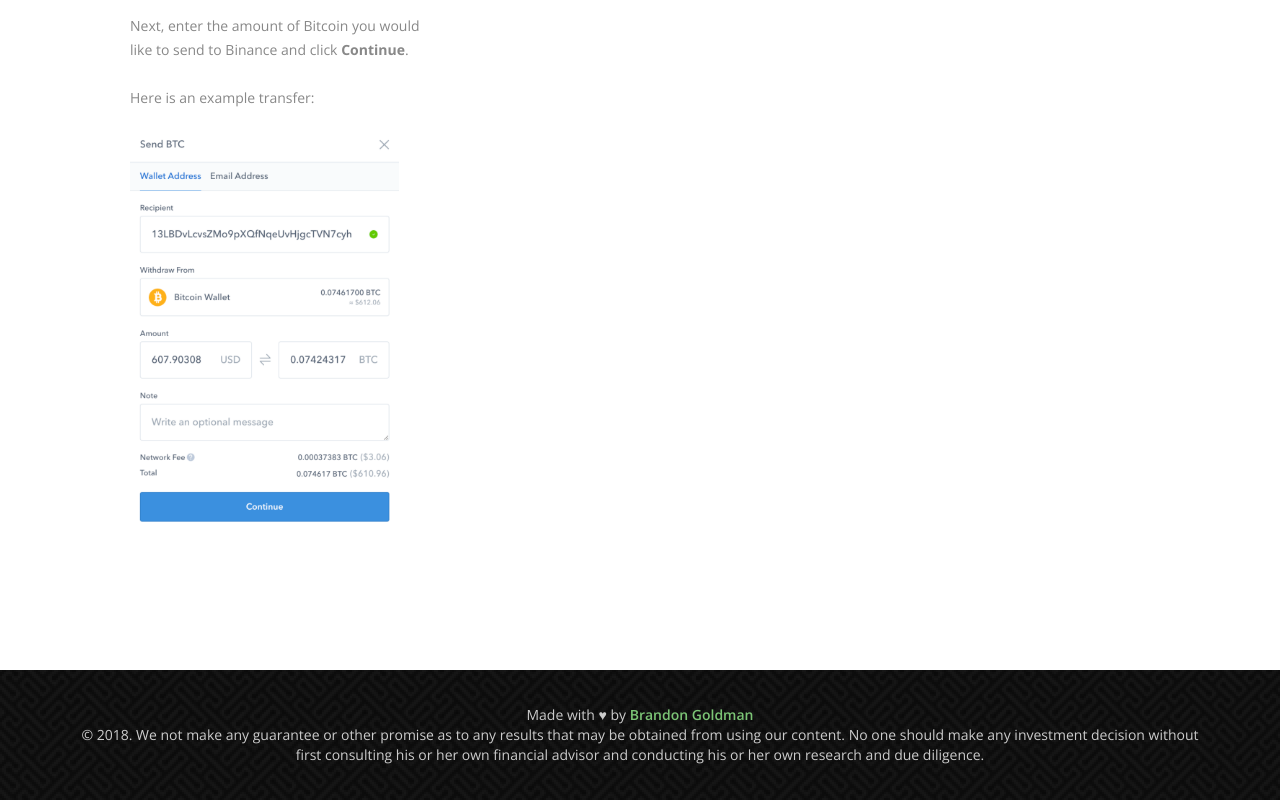
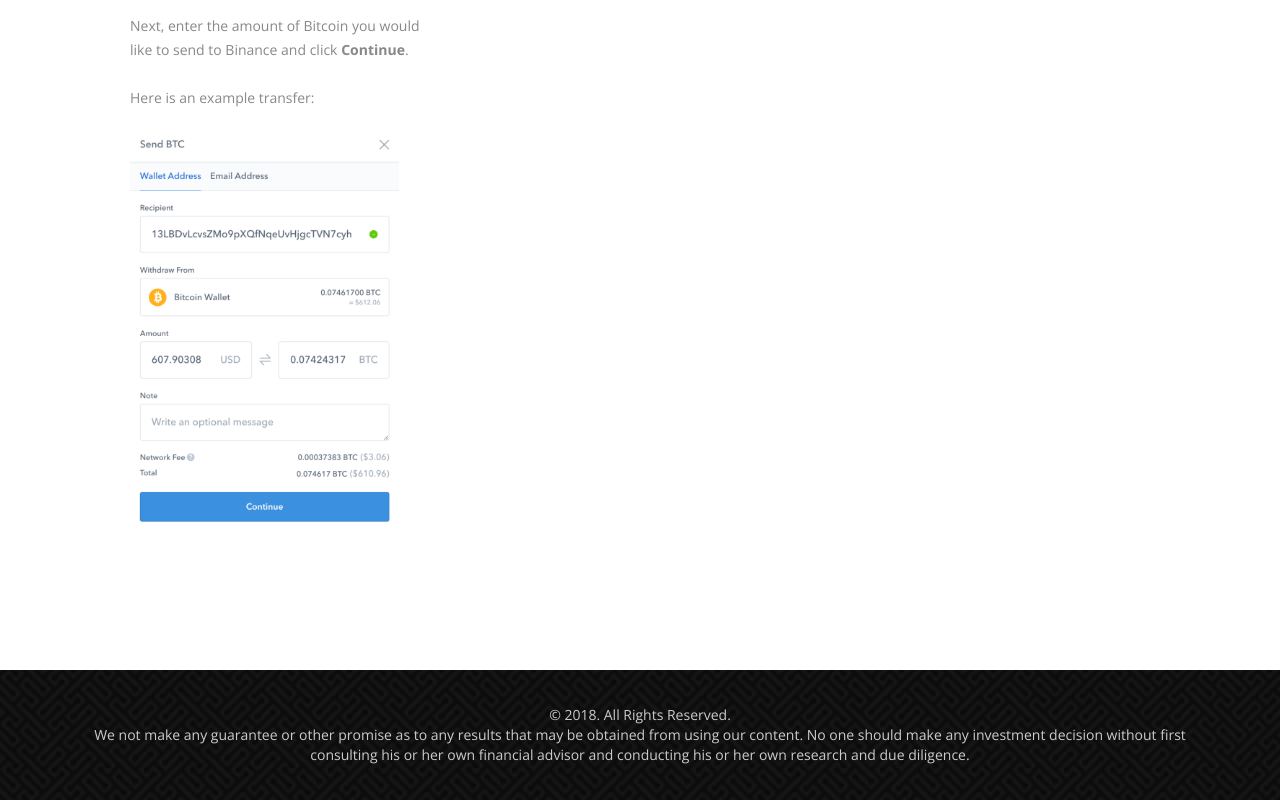
Before and after one commit to buymorealts/buymorealts, a plain HTML site: page index.html in a window 1280 px wide. Shown: the part 4439-5239 px from the top of the page. Drawn offline with nearby package versions, Linux system fonts and the light colour scheme.

Commit message:
Update index.html

```diff
--- a/index.html
+++ b/index.html
@@ -308,9 +308,9 @@
 	<footer class="footer">
 		<div class="container">
 			<div class="credits">
-                Made with &hearts; by <a href="https://www.github.com/brandongoldman">Brandon Goldman</a>
+                &copy; 2018. All Rights Reserved.</a>
 			</div>
-            <span class="copyright">&copy; 2018. We not make any guarantee or other promise as to any results that may be obtained from using our content. No one should make any investment decision without first consulting his or her own financial advisor and conducting his or her own research and due diligence. </span>
+            <span class="copyright">We not make any guarantee or other promise as to any results that may be obtained from using our content. No one should make any investment decision without first consulting his or her own financial advisor and conducting his or her own research and due diligence. </span>
 		</div>
 	</footer>
 
```
